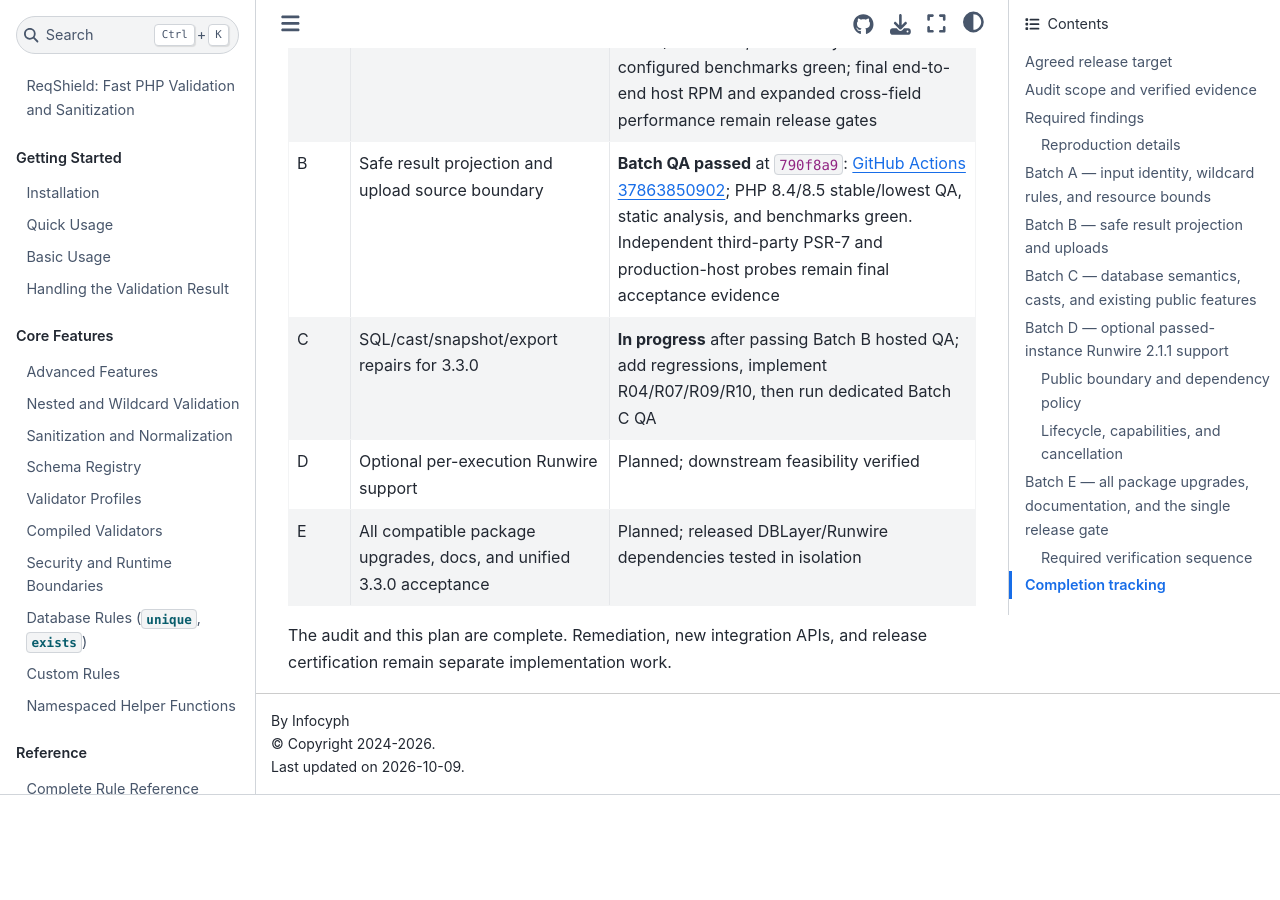
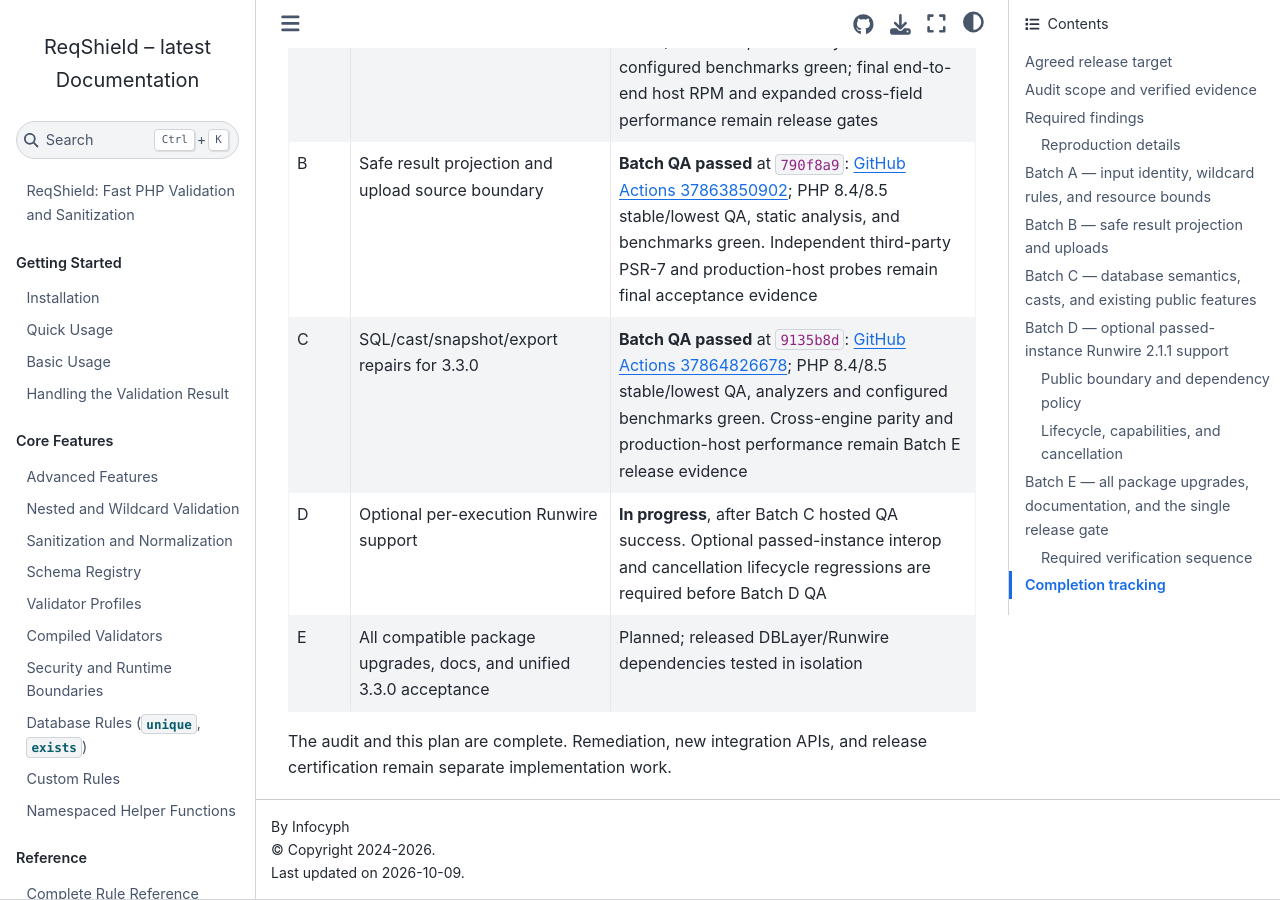
Before and after one commit to infocyph/ReqShield, a Sphinx documentation site: the page built from docs/plans/reqshield-3.3-audit-and-development-plan.md, in a window 1280 px wide and 900 px high, scrolled down 13420 px. Built offline with Sphinx 7.4.7 and the Sphinx Book theme 1.1.4, drawn with Linux system fonts in a browser that asks for light colours; before the commit the page ends 14215 px from its top, so only the background shows below that.

Commit message:
docs: certify Batch C hosted QA and open Runwire integration batch

```diff
--- a/docs/plans/reqshield-3.3-audit-and-development-plan.md
+++ b/docs/plans/reqshield-3.3-audit-and-development-plan.md
@@ -190,8 +190,8 @@ Rollback criteria: reopen the release gate for any reproduced bypass, source-ind
 | --- | --- | --- |
 | A | Input/cache/wildcard/limit repairs with regressions | **Batch QA passed** at `1c1e18e` (GitHub Actions [37862931807](https://github.com/infocyph/ReqShield/actions/runs/37862931807)): PHP 8.4/8.5, stable/lowest QA, static analysis and configured benchmarks green; final end-to-end host RPM and expanded cross-field performance remain release gates |
 | B | Safe result projection and upload source boundary | **Batch QA passed** at `790f8a9`: [GitHub Actions 37863850902](https://github.com/infocyph/ReqShield/actions/runs/37863850902); PHP 8.4/8.5 stable/lowest QA, static analysis, and benchmarks green. Independent third-party PSR-7 and production-host probes remain final acceptance evidence |
-| C | SQL/cast/snapshot/export repairs for 3.3.0 | **In progress** after passing Batch B hosted QA; add regressions, implement R04/R07/R09/R10, then run dedicated Batch C QA |
-| D | Optional per-execution Runwire support | Planned; downstream feasibility verified |
+| C | SQL/cast/snapshot/export repairs for 3.3.0 | **Batch QA passed** at `9135b8d`: [GitHub Actions 37864826678](https://github.com/infocyph/ReqShield/actions/runs/37864826678); PHP 8.4/8.5 stable/lowest QA, analyzers and configured benchmarks green. Cross-engine parity and production-host performance remain Batch E release evidence |
+| D | Optional per-execution Runwire support | **In progress**, after Batch C hosted QA success. Optional passed-instance interop and cancellation lifecycle regressions are required before Batch D QA |
 | E | All compatible package upgrades, docs, and unified 3.3.0 acceptance | Planned; released DBLayer/Runwire dependencies tested in isolation |
 
 The audit and this plan are complete. Remediation, new integration APIs, and release certification remain separate implementation work.
```
